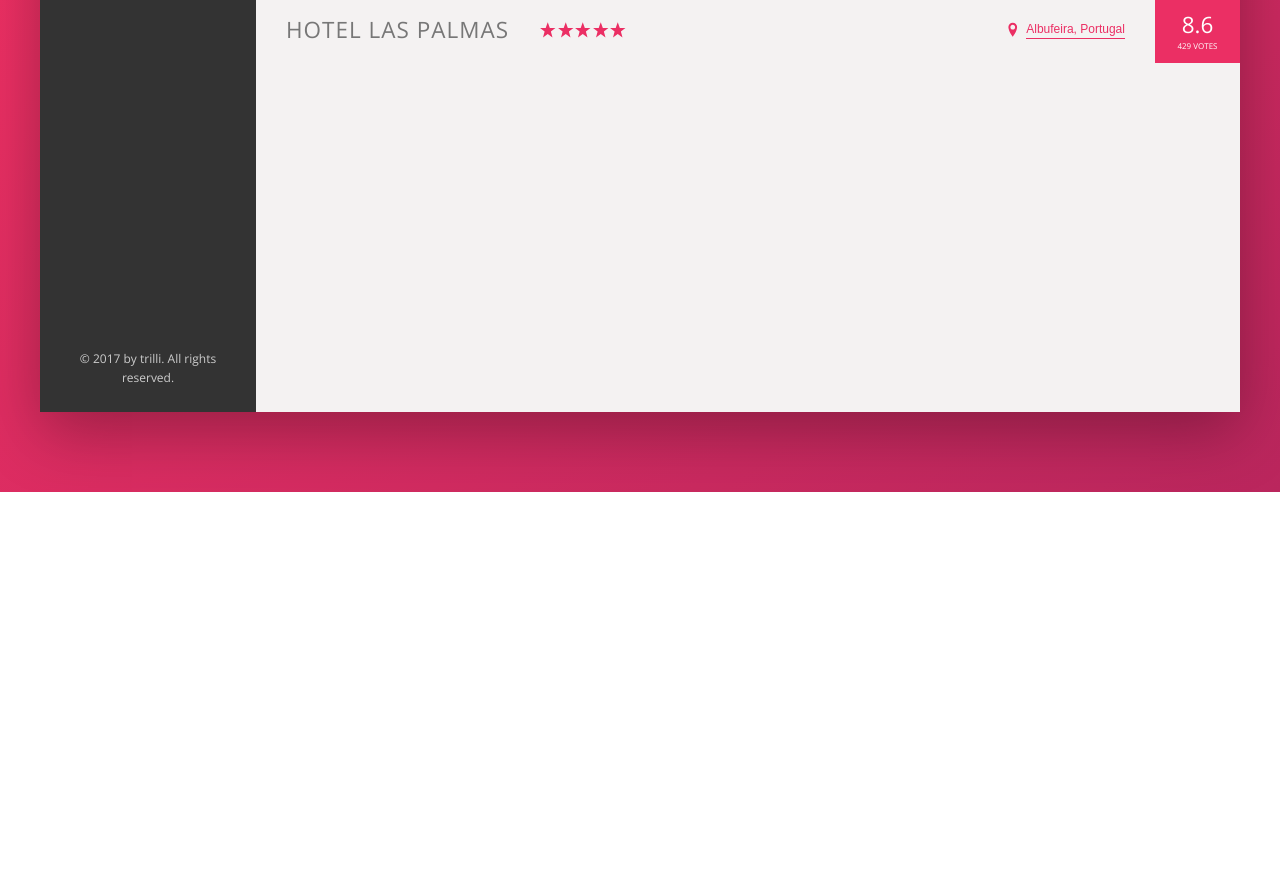
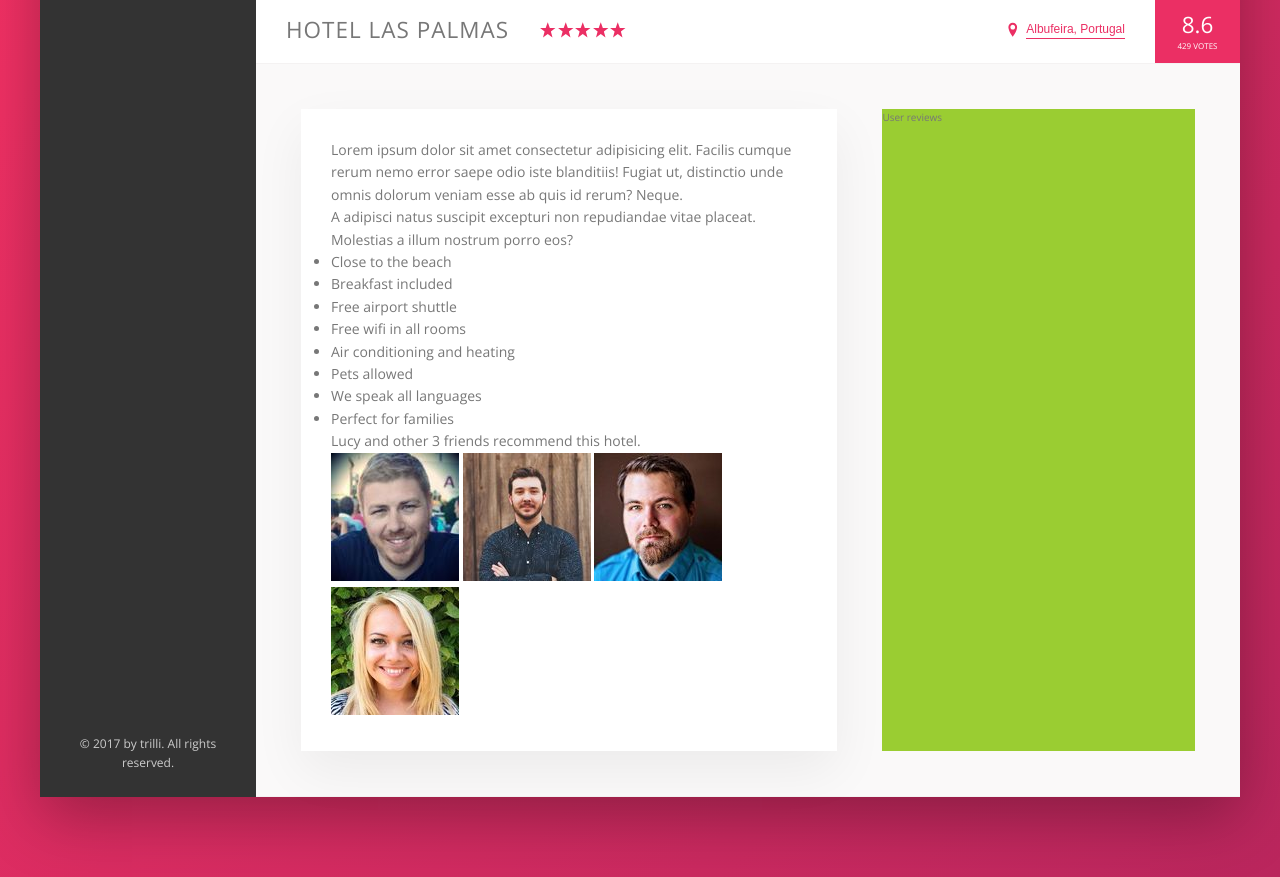
Before and after one commit to palmaone/advanced-css-trillo-project-jonas-schmedtman-course, a website: page index.html in a window 1280 px wide. Shown: the part 538-1415 px from the top of the page. Before the commit the page ends 1030 px from the top, so only its background shows below. Drawn offline with nearby package versions, Linux system fonts and the light colour scheme.

Commit message:
Finished the "Writting the description section - Part 1" lecture

```diff
--- a/index.html
+++ b/index.html
@@ -1,5 +1,6 @@
 <!DOCTYPE html>
 <html lang="en">
+
 <head>
     <meta charset="UTF-8">
     <meta name="viewport" content="width=device-width, initial-scale=1.0">
@@ -10,6 +11,7 @@
 
     <title>trillo &mdash; Your all-in-one booking app</title>
 </head>
+
 <body>
     <div class="container">
         <header class="header">
@@ -18,7 +20,7 @@
                 <input type="text" class="search__input" placeholder="Search Hotels">
                 <button class="search__button">
                     <svg class="search__icon">
-                            <use xlink:href="img/sprite.svg#icon-magnifying-glass" ></use>
+                        <use xlink:href="img/sprite.svg#icon-magnifying-glass"></use>
                     </svg>
                 </button>
             </form>
@@ -128,8 +130,47 @@
                         <div class="overview__rating-count">429 votes</div>
                     </div>
                 </div>
+                <div class="detail">
+                    <div class="description">
+                        <p class="paragraph">
+                            Lorem ipsum dolor sit amet consectetur adipisicing elit. Facilis cumque rerum nemo error
+                            saepe odio iste blanditiis! Fugiat ut, distinctio unde omnis dolorum veniam esse ab quis id
+                            rerum? Neque.
+
+                        </p>
+                        <p class="paragraph">
+                            A adipisci natus suscipit excepturi non repudiandae
+                            vitae placeat. Molestias a illum nostrum porro eos?
+                        </p>
+                        <ul class="list">
+                            <li class="list__item">Close to the beach</li>
+                            <li class="list__item">Breakfast included</li>
+                            <li class="list__item">Free airport shuttle</li>
+                            <li class="list__item">Free wifi in all rooms</li>
+                            <li class="list__item">Air conditioning and heating</li>
+                            <li class="list__item">Pets allowed</li>
+                            <li class="list__item">We speak all languages</li>
+                            <li class="list__item">Perfect for families</li>
+                        </ul>
+                        <div class="recommend">
+                            <p class="recommend__count">
+                                Lucy and other 3 friends recommend this hotel.
+                            </p>
+                            <div class="recommend__friends">
+                                <img src="img/user-3.jpg" alt="Friend 1" class="recommend__photo">
+                                <img src="img/user-4.jpg" alt="Friend 2" class="recommend__photo">
+                                <img src="img/user-5.jpg" alt="Friend 3" class="recommend__photo">
+                                <img src="img/user-6.jpg" alt="Friend 4" class="recommend__photo">
+                            </div>
+                        </div>
+                    </div>
+                    <div class="user-reviews">
+                        User reviews
+                    </div>
+                </div>
             </main>
         </div>
     </div>
 </body>
+
 </html>
--- a/sass/_base.scss
+++ b/sass/_base.scss
@@ -14,6 +14,9 @@
   --color-grey-dark-3: #999;
 
   --shadow-dark: 0 2rem 6rem rgba(0,0,0,.3);
+  --shadow-light: 0 2rem 5rem rgba(0,0,0,.06);
+
+  --line: 1px solid var(--color-grey-light-2);
 }
 
 * {
--- a/sass/_components.scss
+++ b/sass/_components.scss
@@ -199,7 +199,7 @@
 /// HOTEL  OVERVIEW
 .overview{
   display: flex;
-  border-bottom: 1px solid var(--color-grey-light-2);
+  border-bottom: var(--line);
   align-items: center;
 
   &__heading{
--- a/sass/_layout.scss
+++ b/sass/_layout.scss
@@ -1,7 +1,7 @@
 .container {
   max-width: 120rem;
   margin: 8rem auto;
-  background-color: var(--color-grey-light-2);
+  background-color: var(--color-grey-light-1);
   box-shadow: var(--shadow-dark);
 
   min-height: 50rem;
@@ -11,7 +11,7 @@
   font-size: 1.4rem;
   height: 7rem;
   background-color: #fff;
-  border-bottom: 1px solid var(--color-grey-light-2);
+  border-bottom: var(--line);
 
   display: flex;
   justify-content: space-between;
@@ -32,8 +32,28 @@
 }
 
 .hotel-view {
-  //TODO: TEST, remove later
-  height: 80rem;
+  background-color: #fff;
 
   flex: 1;
 }
+
+.detail {
+  display: flex;
+  padding: 4.5rem;
+  background-color: var(--color-grey-light-1);
+  border-bottom: var(--line);
+}
+
+.description {
+  font-size: 1.4rem;
+  background-color: #fff;
+  box-shadow: var(--shadow-light);
+  padding: 3rem;
+  flex: 0 0 60%;
+  margin-right: 4.5rem;
+}
+
+.user-reviews {
+  background-color: yellowgreen;
+  flex: 1;
+}
```
Also changed, not shown: css/style.css. Lines whose indentation alone changed are shown as unchanged.
